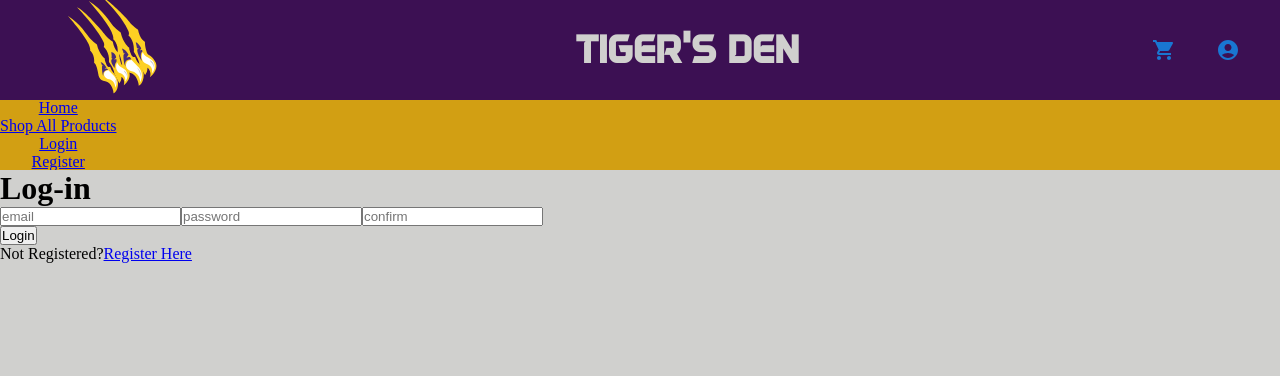
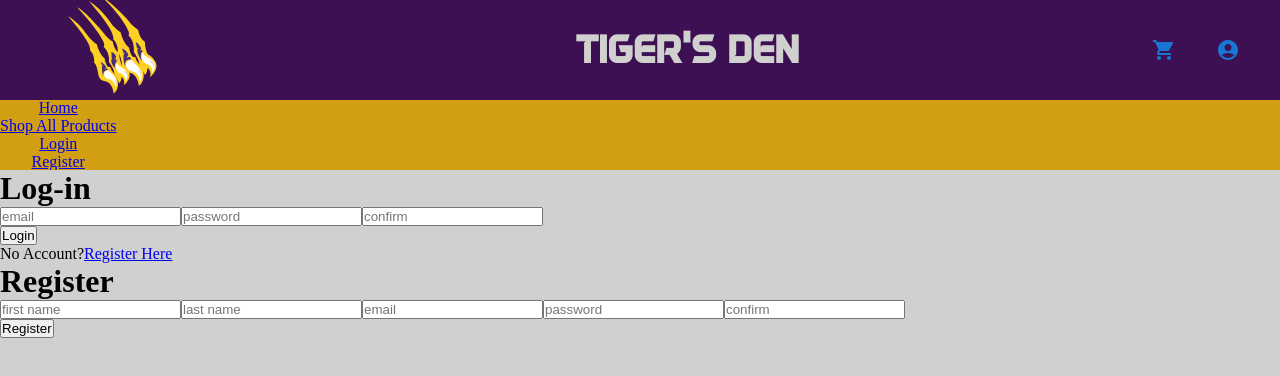
Before and after one commit to rallred84/LSUMerchFrontend, a React (Vite) app: page /login in a window 1280 px wide. Shown: the top 376 px of the page. Built offline with nearby package versions, Linux system fonts and the light colour scheme; no server answers.

Commit message:
register user

```diff
--- a/src/api/index.jsx
+++ b/src/api/index.jsx
@@ -1,5 +1,36 @@
 // Will set up all API Requests here
 export const BASE_URL = "https://tigers-den.onrender.com/api"
+
+
+/*users*/
+
+/* POST /users/register */
+export async function createUser(email, password, firstName, lastName) {
+  try {
+    const response = await fetch(`${BASE_URL}/users/register`, {
+      method: "POST",
+      headers: {
+        'Content-Type': 'application/json'
+      },
+      body: JSON.stringify({
+          email,
+          password,
+          firstName,
+          lastName,
+      })
+    });
+    const result = await response.json();
+    console.log(result);
+    return result;
+  } catch (err) {
+    console.error(err)
+  }
+}
+
+
+
+//////////////////
+
 
 
 /*products*/
@@ -16,3 +47,6 @@ export async function getAllProducts() {
     console.error(err)
   }
 }
+
+
+//////////////////
--- a/src/components/login.jsx
+++ b/src/components/login.jsx
@@ -1,32 +1,80 @@
 import React from "react";
 import { useState } from "react";
-import { Link } from "react-router-dom";
+import { Link, useNavigate, useOutletContext } from "react-router-dom";
+import { createUser } from "../api";
 
 export default function Login() {
-    const [email, setEmail] = useState("");
-    const [password, setPassword] = useState("");
-    const [confirm, setConfirm] = useState("");
+    const [loginEmail, setLoginEmail] = useState("");
+    const [loginPassword, setLoginPassword] = useState("");
+    const [loginConfirm, setLoginConfirm] = useState("");
+
+    const [firstName, setFirstName] = useState("");
+    const [lastName, setLastName] = useState("");
+    const [registerEmail, setRegisterEmail] = useState("");
+    const [registerPassword, setRegisterPassword] = useState("");
+    const [registerConfirm, setRegisterConfirm] = useState("");
     const [error, setError] = useState("");
+
+    const { setToken } = useOutletContext();
+
+    const navigate = useNavigate();
 
     async function handleLogin(event) {
         event.preventDefault();
-        console.log(email, password, confirm);
+        console.log(loginEmail, loginPassword, loginConfirm);
+      }
+
+    async function handleRegister(event) {
+        event.preventDefault();
+        console.log(firstName, lastName, registerEmail, registerPassword, registerConfirm);
+
+        if (registerPassword !== registerConfirm) {
+         setError("Passwords don't match!");
+         return;
+        }
+
+        const result = await createUser(registerEmail, registerPassword, firstName, lastName)
+        console.log(result)
+
+        if (!result.success) {
+         setError(result.error.message);
+         return;
+        }
+
+        setToken(result.data.token);
+        localStorage.setItem("token", result.data.token);
+        navigate("/");
       }
 
     return(
         <div>
          <h1 id="headline">Log-in</h1>
          <form onSubmit={handleLogin} id="logging-in">
-            <input placeholder="email" onChange={(event) => setEmail(event.target.value)} value={email}
+            <input placeholder="email" onChange={(event) => setLoginEmail(event.target.value)} value={loginEmail}
                />
-            <input placeholder="password" type="password" onChange={(event) => setPassword(event.target.value)} value={password}
+            <input placeholder="password" type="password" onChange={(event) => setLoginPassword(event.target.value)} value={loginPassword}
                />
-            <input placeholder="confirm" type="password" onChange={(event) => setConfirm(event.target.value)} value={confirm}
+            <input placeholder="confirm" type="password" onChange={(event) => setLoginConfirm(event.target.value)} value={loginConfirm}
                />
             <div id="login-err">{error}</div>
             <button id="log-in">Login</button>
          </form>
-         <div>Not Registered?<Link to={`/register`}>Register Here</Link></div>
+         <div>No Account?<Link to={`/register`}>Register Here</Link></div>
+         <h1 id="headline">Register</h1>
+         <form onSubmit={handleRegister} id="registering">
+            <input placeholder="first name" onChange={(event) => setFirstName(event.target.value)} value={firstName}
+               />
+            <input placeholder="last name" onChange={(event) => setLastName(event.target.value)} value={lastName}
+               />
+            <input placeholder="email" onChange={(event) => setRegisterEmail(event.target.value)} value={registerEmail}
+               />
+            <input placeholder="password" type="password" onChange={(event) => setRegisterPassword(event.target.value)} value={registerPassword}
+               />
+            <input placeholder="confirm" type="password" onChange={(event) => setRegisterConfirm(event.target.value)} value={registerConfirm}
+               />
+            <div id="reg-err">{error}</div>
+            <button id="register">Register</button>
+         </form>
        </div>
        )
 }
--- a/src/components/register.jsx
+++ b/src/components/register.jsx
@@ -5,29 +5,29 @@ import { Link } from "react-router-dom";
 export default function Register() {
     const [firstName, setFirstName] = useState("");
     const [lastName, setLastName] = useState("");
-    const [email, setEmail] = useState("");
-    const [password, setPassword] = useState("");
-    const [confirm, setConfirm] = useState("");
+    const [registerEmail, setRegisterEmail] = useState("");
+    const [registerPassword, setRegisterPassword] = useState("");
+    const [registerConfirm, setRegisterConfirm] = useState("");
     const [error, setError] = useState("");
 
-    async function handleLogin(event) {
+    async function handleRegister(event) {
         event.preventDefault();
-        console.log(firstName, lastName, email, password, confirm);
+        console.log(firstName, lastName, registerEmail, registerPassword, registerConfirm);
       }
 
     return(
         <div>
          <h1 id="headline">Register</h1>
-         <form onSubmit={handleLogin} id="registering">
+         <form onSubmit={handleRegister} id="registering">
             <input placeholder="first name" onChange={(event) => setFirstName(event.target.value)} value={firstName}
                />
             <input placeholder="last name" onChange={(event) => setLastName(event.target.value)} value={lastName}
                />
-            <input placeholder="email" onChange={(event) => setEmail(event.target.value)} value={email}
+            <input placeholder="email" onChange={(event) => setRegisterEmail(event.target.value)} value={registerEmail}
                />
-            <input placeholder="password" type="password" onChange={(event) => setPassword(event.target.value)} value={password}
+            <input placeholder="password" type="password" onChange={(event) => setRegisterPassword(event.target.value)} value={registerPassword}
                />
-            <input placeholder="confirm" type="password" onChange={(event) => setConfirm(event.target.value)} value={confirm}
+            <input placeholder="confirm" type="password" onChange={(event) => setRegisterConfirm(event.target.value)} value={registerConfirm}
                />
             <div id="reg-err">{error}</div>
             <button id="register">Register</button>
--- a/src/routes/root.jsx
+++ b/src/routes/root.jsx
@@ -10,6 +10,7 @@ import { getAllProducts } from '../api';
 
 const Root = () => {
   const [products, setProducts] = useState([]);
+  const [token, setToken] = useState("");
 
   useEffect(() => {
     const fetchAllProducts = async () => {
@@ -25,7 +26,7 @@ const Root = () => {
       <Header />
       <Nav />
       <div id="main">
-        <Outlet context={{products}} />
+        <Outlet context={{products, setToken}} />
       </div>
     </>
   );
```
